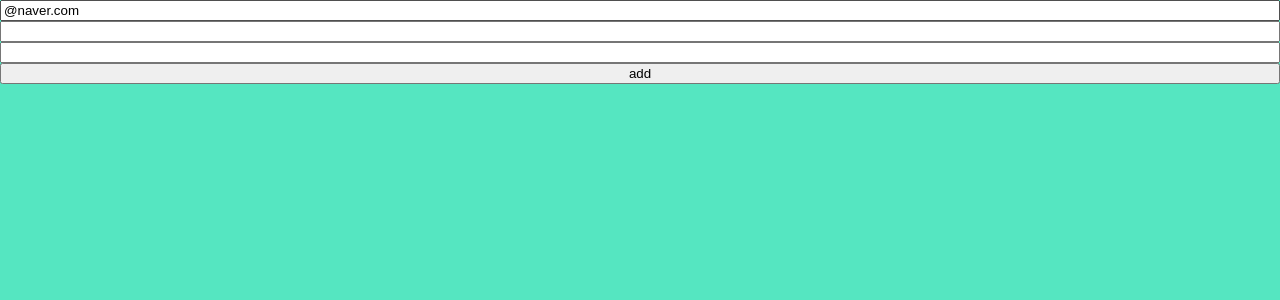
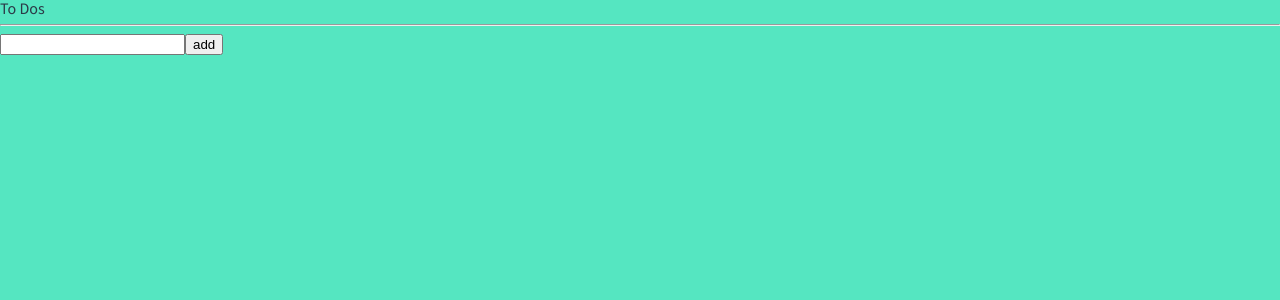
Before and after one commit to tea-hkim/react_master_class, a React (Create React App) app: page / in a window 1280 px wide. Shown: the top 300 px of the page. Built offline with nearby package versions, Linux system fonts and the light colour scheme.

Commit message:
feat Make simple todolist using Recoil

```diff
--- a/src/ToDoList.tsx
+++ b/src/ToDoList.tsx
@@ -1,83 +1,46 @@
 import React from "react";
 import { useForm } from "react-hook-form";
-
-// function ToDoList() {
-//   const [toDo, setTodo] = useState("");
-//   const [toDos, setToDos] = useState([]);
-//   const handleChange = (event: React.FormEvent<HTMLInputElement>) => {
-//     const {
-//       currentTarget: { value },
-//     } = event;
-//     setTodo(value);
-//   };
-//   return (
-//     <div>
-//       <form>
-//         <h1>{toDo}</h1>
-//         <input
-//           type="text"
-//           placeholder="Write your to do list"
-//           value={toDo}
-//           onChange={handleChange}
-//         />
-//         <button>add</button>
-//       </form>
-//     </div>
-//   );
-// }
+import { atom, useRecoilState } from "recoil";
 
 interface IForm {
-  Eamil?: string;
-  Password?: string;
-  PasswordConfirm?: string;
-  extraError: string;
+  toDo: string;
+}
+interface IToDo {
+  text: string;
+  id: number;
+  category: "ToDo" | "Doing" | "Done";
 }
 
+const toDoState = atom<IToDo[]>({
+  key: "toDo",
+  default: [],
+});
+
 function ToDoList() {
-  const {
-    register,
-    handleSubmit,
-    formState: { errors },
-    setError,
-  } = useForm<IForm>({
-    defaultValues: {
-      Eamil: "@naver.com",
-    },
-  });
-
-  const onValid = (data: IForm) => {
-    if (data.Password !== data.PasswordConfirm) {
-      setError("PasswordConfirm", {
-        message: "Password are not the same",
-      });
-      // setError("extraError", {message: "Server Error"})
-    }
+  const [toDoList, setToDoList] = useRecoilState(toDoState);
+  const { register, handleSubmit, setValue } = useForm<IForm>();
+  const onValid = ({ toDo }: IForm) => {
+    setToDoList((prev) => [
+      { text: toDo, id: Date.now(), category: "ToDo" },
+      ...prev,
+    ]);
+    setValue("toDo", "");
   };
   return (
     <div>
-      <form
-        style={{ display: "flex", flexDirection: "column" }}
-        onSubmit={handleSubmit(onValid)}
-      >
+      <h1>To Dos</h1>
+      <hr />
+      <form onSubmit={handleSubmit(onValid)}>
         <input
-          {...register("Eamil", {
-            required: "write email",
-            validate: {
-              noNick: (value) => !value?.includes("nick") || "no nicos allowed",
-            },
-          })}
+          {...register("toDo", { required: "Please write your to do list" })}
         />
-        <span>{errors?.Eamil?.message}</span>
-        <input {...register("Password", { required: "write password " })} />
-        <span>{errors?.Password?.message}</span>
-        <input
-          {...register("PasswordConfirm", {
-            required: "write password confirm",
-          })}
-        />
-        <span>{errors?.PasswordConfirm?.message}</span>
         <button>add</button>
       </form>
+      <ul>
+        {toDoList.map((toDo) => (
+          <li key={toDo.id}>{toDo.text}</li>
+        ))}
+      </ul>
     </div>
   );
 }
```
Also changed, not shown: 1 other file (tests, documents, lock files or other folders).
